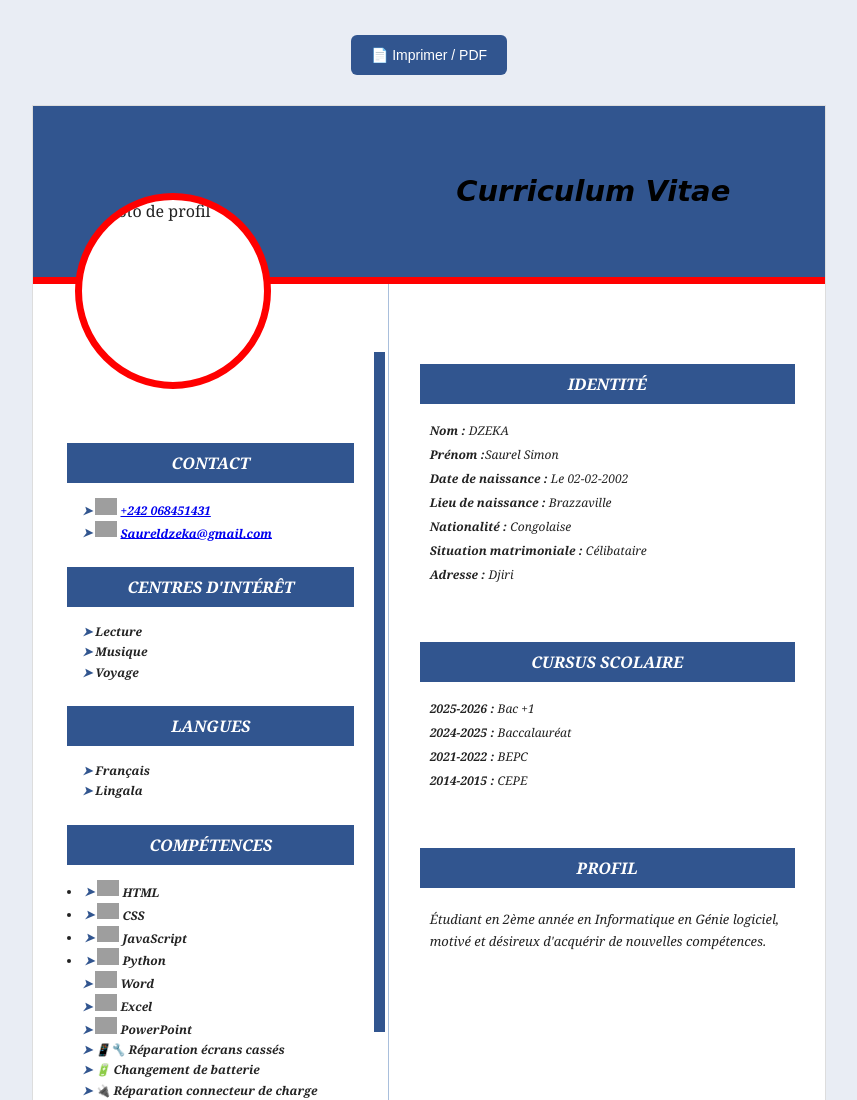
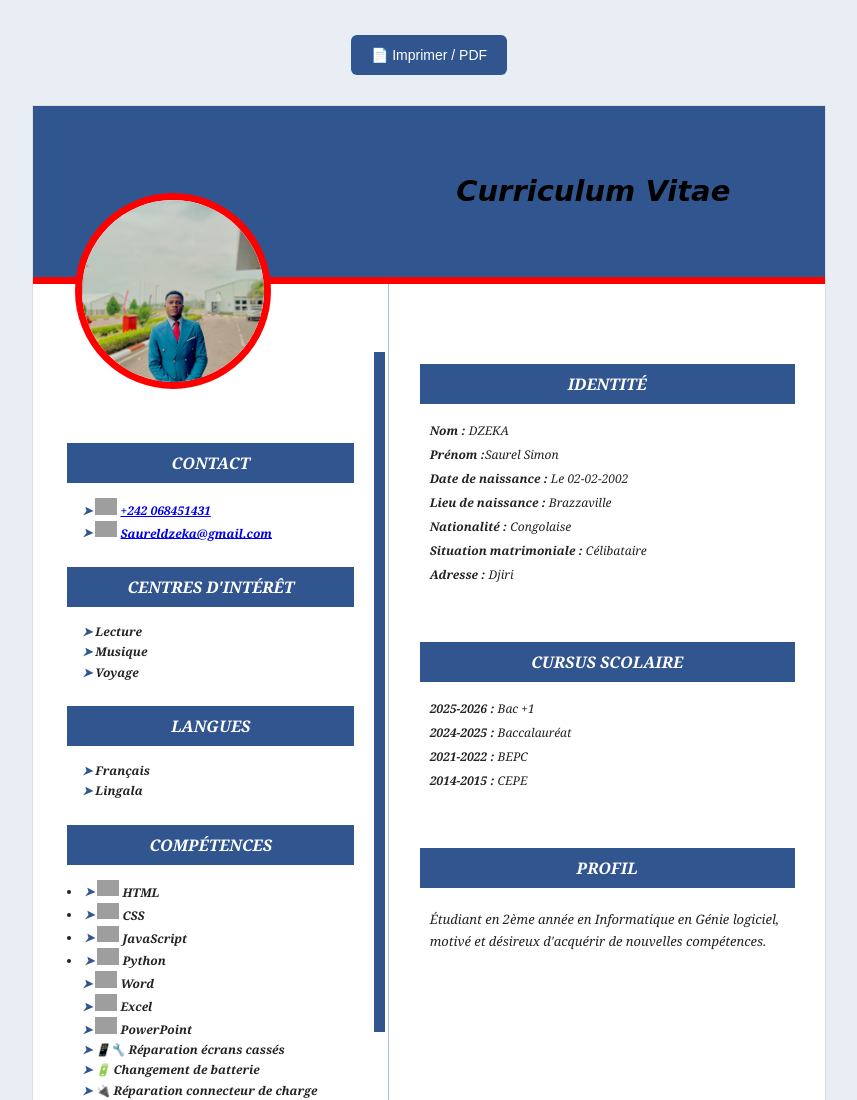
Before and after one commit to declinamourmboukou-dot/mon-cv, a plain HTML site: page index.html in a window 1280 px wide. Shown: the top 1100 px of the page, without its empty margins (211-1068 px from the left). Drawn offline with Linux system fonts and the light colour scheme; grey boxes are pictures that could not be loaded.

Commit message:
Add files via upload

```diff
--- a/index.html
+++ b/index.html
@@ -268,7 +268,7 @@ li::before {
         <h1>Curriculum Vitae</h1>
 
         <div class="photo-container">
-            <img id="photo" src="Image/WhatsApp Image 2026-11-15 at 16.43.43.jpeg"
+            <img id="photo" src="WhatsApp Image 2026-11-15 at 16.43.43.jpeg"
             alt="Photo de profil">
         </div>
     </header>
```
